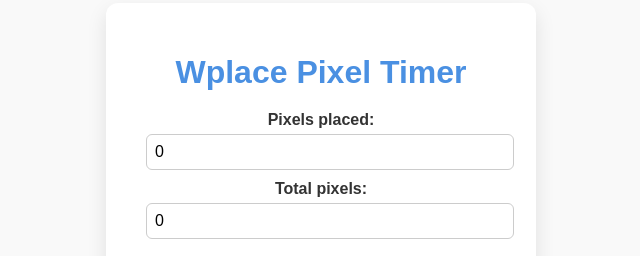
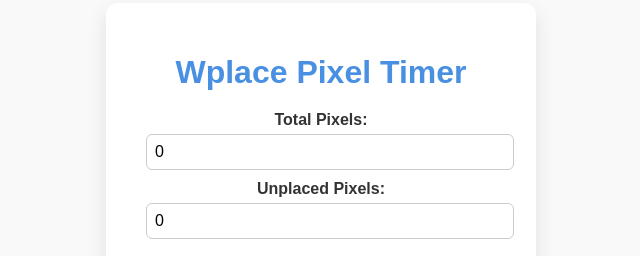
Before and after one commit to RossBarrettGit/Wplace-Pixel-Timer, a plain HTML site: page index.html in a window 1280 px wide. Shown: the part 176-432 px from the top of the page, 319-959 px from the left. Drawn offline with Linux system fonts and the light colour scheme.

Commit message:
minor changes

```diff
--- a/index.html
+++ b/index.html
@@ -11,12 +11,12 @@
         <h1>Wplace Pixel Timer</h1>
         <div class="inputs">
             <label>
-                Pixels placed:
-                <input type="number" id="pixelsPlaced" min="0" value="0">
+                Total Pixels:
+                <input type="number" id="totalPixels" min="0" value="0">
             </label>
             <label>
-                Total pixels:
-                <input type="number" id="totalPixels" min="0" value="0">
+                Unplaced Pixels:
+                <input type="number" id="pixelsPlaced" min="0" value="0">
             </label>
         </div>
         <div class="output">
```
